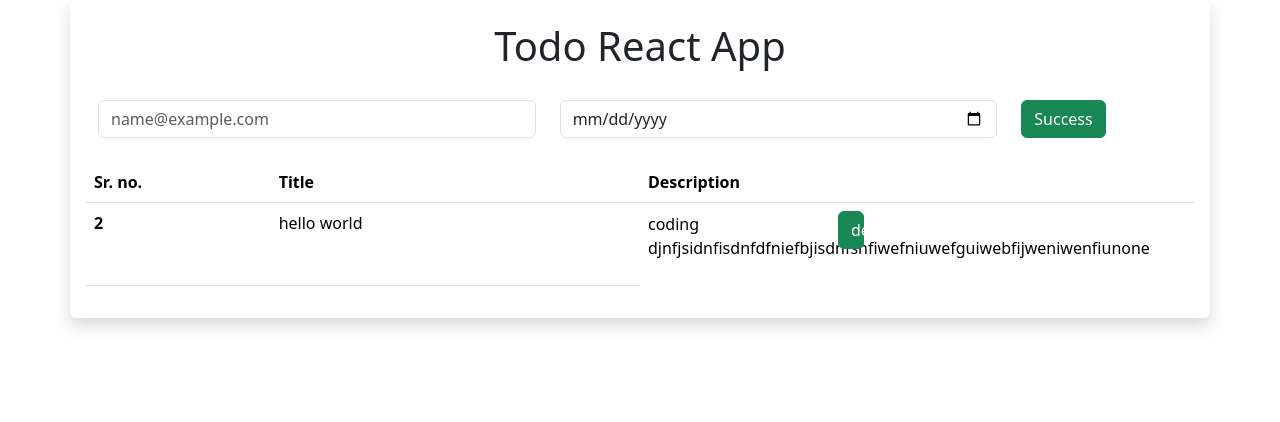
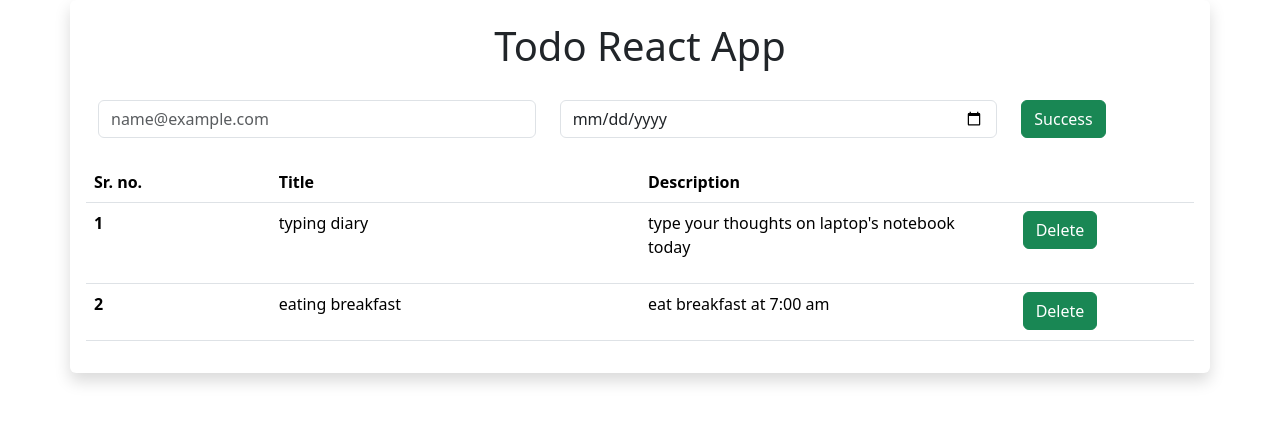
Before and after one commit to ritishbhardwaj/Mern-Intern-P1, a React (Vite) app: page / in a window 1280 px wide. Shown: the top 422 px of the page. Built offline with nearby package versions, Linux system fonts and the light colour scheme.

Commit message:
"major update"

```diff
--- a/src/Components/ToDoList.jsx
+++ b/src/Components/ToDoList.jsx
@@ -14,18 +14,37 @@ export default function ToDoList() {
 
         <tbody>
           <tr>
-            <th className="col-2"> 2</th>
-            <td className="col-4"> hello world</td>
-            <div className="col-6">
+            <th className="col-2"> 1</th>
+            <td className="col-4"> typing diary</td>
+            <td className="col-6">
               <div className="row">
-                <td className="col-8"> <p>coding djnfjsidnfisdnfdfniefbjisdnfsnfiwefniuwefguiwebfijweniwenfiunone</p></td>
+                <div className="col-8">
+                  <p>type your thoughts on laptop's notebook today</p>
+                </div>
                 <div className="col-4">
-                  <button type="button" className="btn btn-success col-4">
-                    delete
+                  <button type="button" className="btn btn-success">
+                    Delete
                   </button>
                 </div>
               </div>
-            </div>
+            </td>
+          </tr>
+          <tr>
+            <th className="col-2"> 2</th>
+            <td className="col-4"> eating breakfast</td>
+            <td className="col-6">
+              <div className="row">
+                <div className="col-8">
+                  <p>eat breakfast at 7:00 am</p>
+                </div>
+                <div className="col-4">
+                  {" "}
+                  <button type="button" className="btn btn-success">
+                    Delete
+                  </button>{" "}
+                </div>
+              </div>
+            </td>
           </tr>
         </tbody>
       </table>
```
